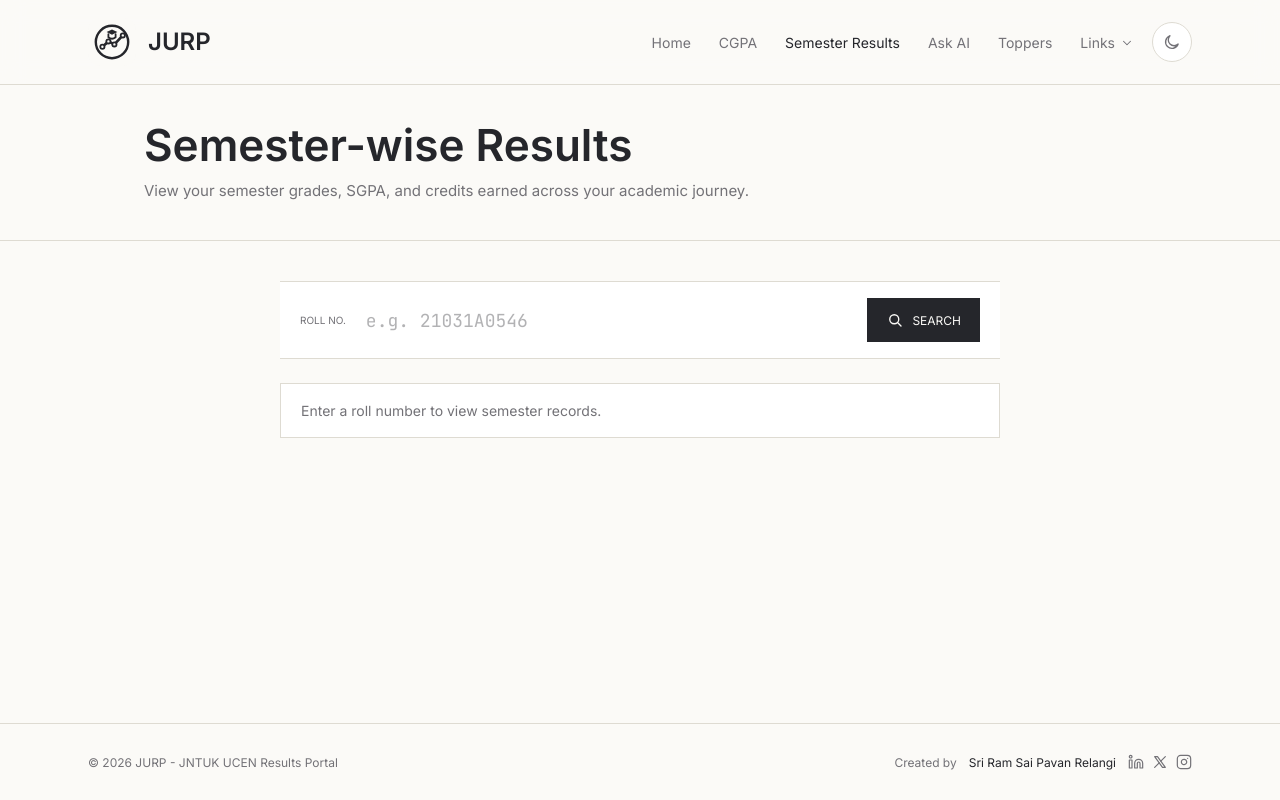
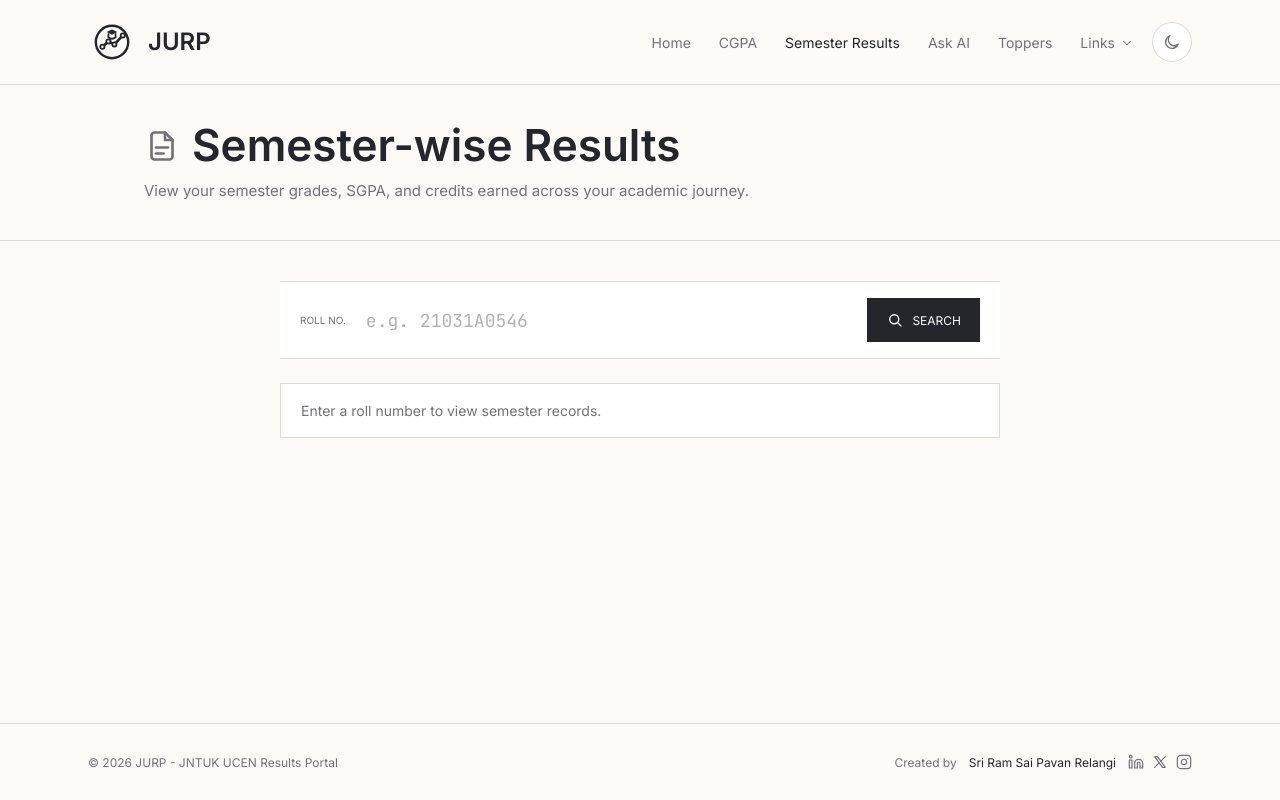
Before and after one commit to rsrsp21/JURP-JNTUNCollegeResultsApp, a Next.js app in the folder apps/public/: page /semester_results in a window 1280 px wide. Built offline with nearby package versions, Linux system fonts and the light colour scheme.

Commit message:
Add fileText icon to semester results page header

```diff
--- a/apps/public/app/semester_results/page.jsx
+++ b/apps/public/app/semester_results/page.jsx
@@ -84,6 +84,7 @@ export default function SemesterResultsPage() {
         eyebrow="Transcript"
         title="Semester-wise Results"
         description="View your semester grades, SGPA, and credits earned across your academic journey."
+        icon="fileText"
       />
 
       <section>
```
